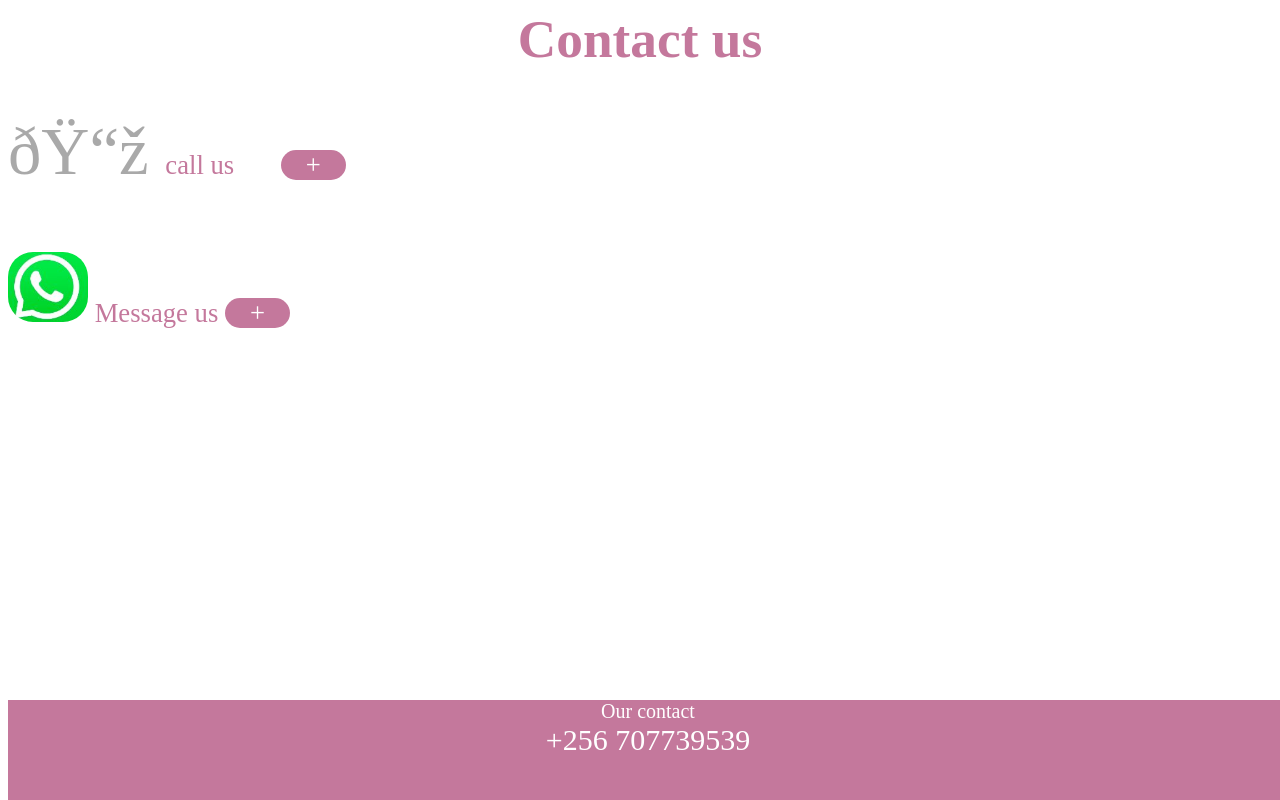
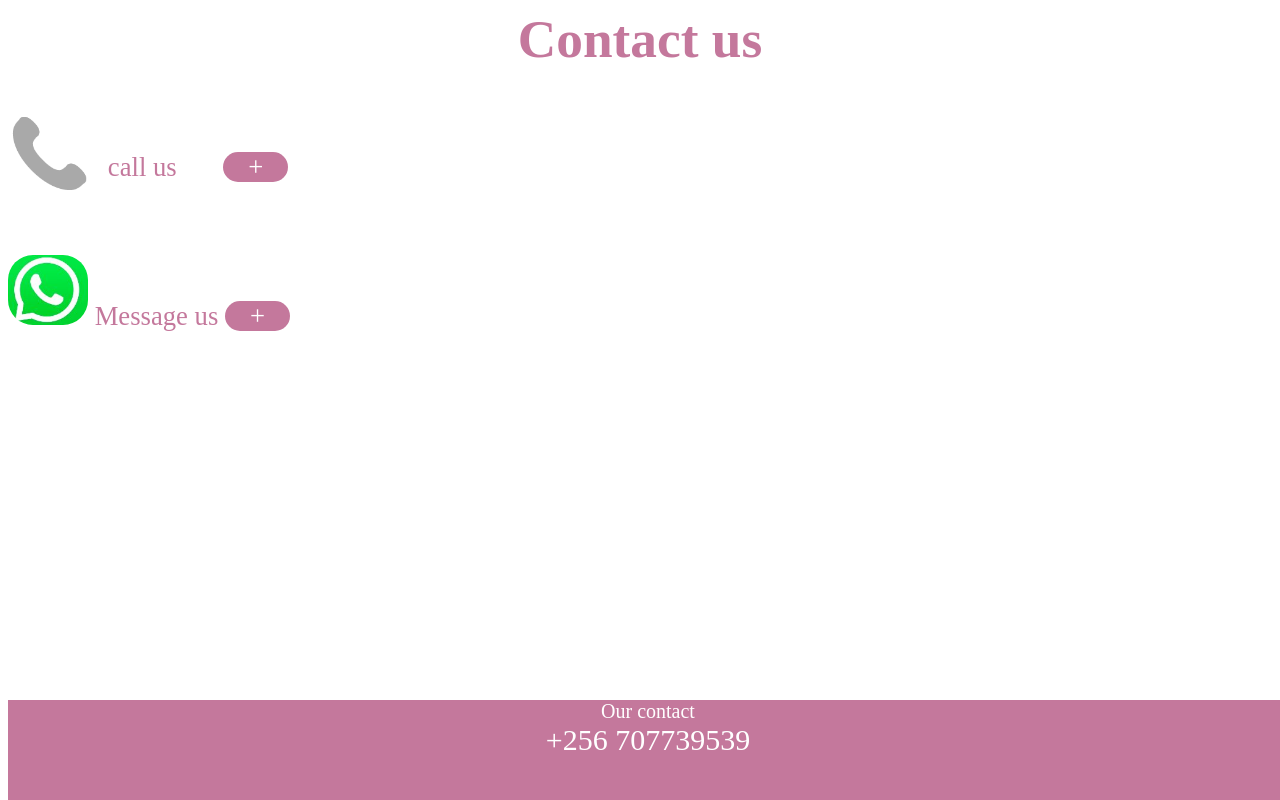
Before and after one commit to namukisafortunate-collab/Dee-Quin-Nail-Parlour-, a plain HTML site: page contact.html in a window 1280 px wide. Drawn offline with Linux system fonts and the light colour scheme.

Commit message:
Update contact.html

```diff
--- a/contact.html
+++ b/contact.html
@@ -5,7 +5,7 @@
     </h2>
 
     <span style=" font-size: 50pt; color: transparent;background-color: darkgrey; background-clip: text; -webkit-background-clip: text;">
-        ðŸ“ž
+    📞
     </span>
 
     call us
```
